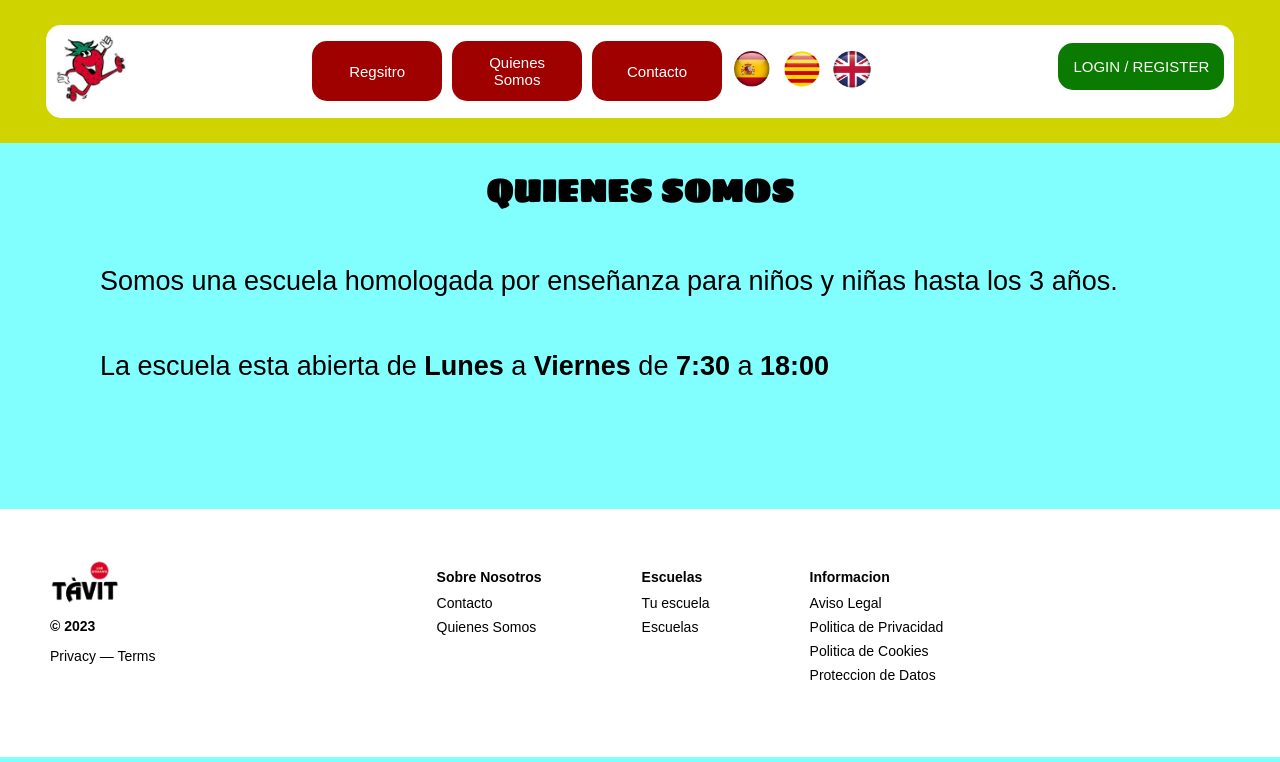
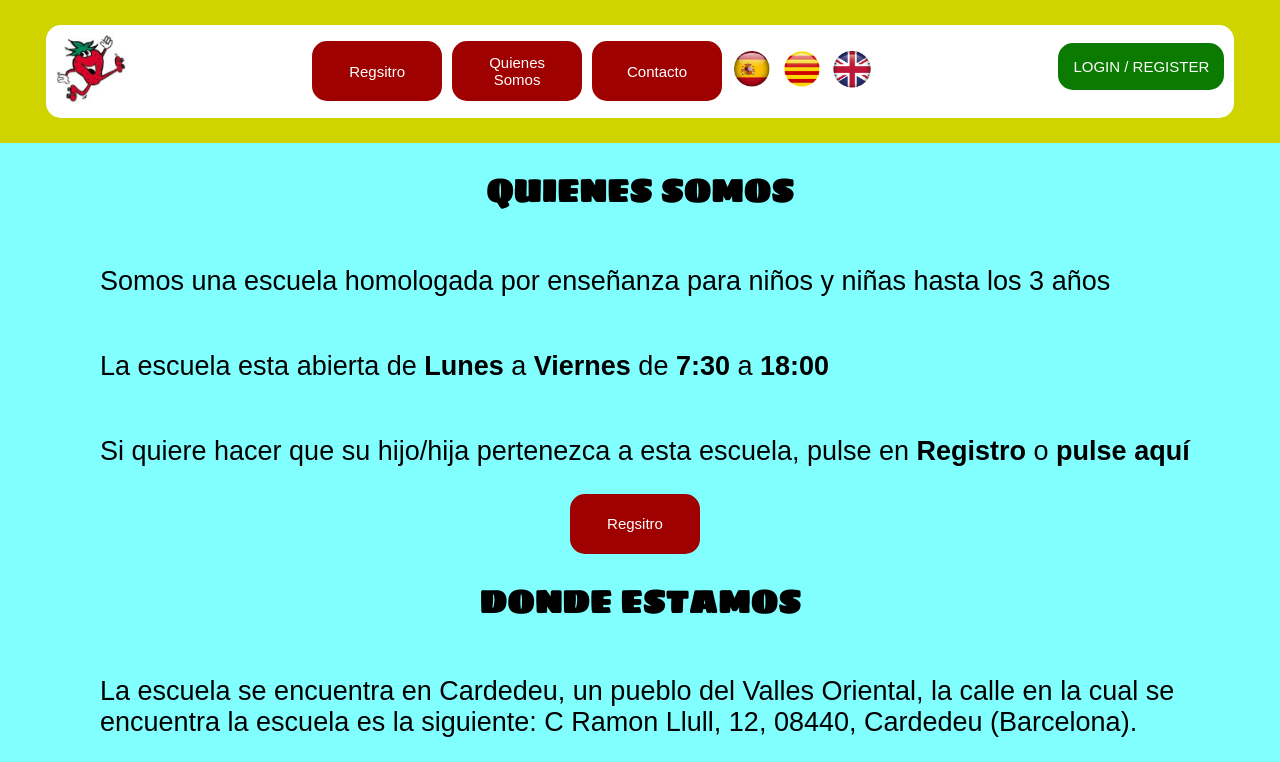
Before and after one commit to MarcRemisa/ProyectoIndividual, a Flask app: page /quienesSomos in a window 1280 px wide. Shown: the top 762 px of the page. Run offline with Flask 3, Linux system fonts and the light colour scheme.

Commit message:
quienessomos_casi_acabado

```diff
--- a/app.py
+++ b/app.py
@@ -57,7 +57,7 @@ def registro_esp():
         'copyright' : '© 2023',
         'privacidad' : 'Privacy — Terms',
         'sobreNosotros' : 'Sobre Nosotros',
-        'dondeEstamos' : 'Donde Estamos',
+        'dondeEstamos2' : 'Donde Estamos',
         'escuelas' : 'Escuelas',
         'tuEscuela' : 'Tu escuela',
         'informacion' : 'Informacion',
@@ -80,21 +80,14 @@ def login_esp():
         'idiomaEn':'EN',
         'login':'LOGIN / REGISTER',
         'login2' : 'LOGIN',
-        'register' : 'REGISTER',
         'nombre' : 'Nombre de Usuario o Correo Electronico',
         'contraseña' : 'Contraseña',
         'olvidadoContraseña' : 'He olvidado mi contraseña',
         'enviar' : 'ENVIAR',
-        'nombre2' : 'Nombre',
-        'Apellido' : 'Apellido',
-        'nombreUsuario' : 'Nombre de Usuario',
-        'correo' : 'Correo Electronico',
-        'contraseña2' : 'Contraseña',
-        'repiteContraseña' : 'Repite Contraseña',
         'copyright' : '© 2023',
         'privacidad' : 'Privacy — Terms',
         'sobreNosotros' : 'Sobre Nosotros',
-        'dondeEstamos' : 'Donde Estamos',
+        'dondeEstamos2' : 'Donde Estamos',
         'escuelas' : 'Escuelas',
         'tuEscuela' : 'Tu escuela',
         'informacion' : 'Informacion',
@@ -117,7 +110,7 @@ def quienesSomos():
         'idiomaEn':'EN',
         'login':'LOGIN / REGISTER',
         'quienesSomos2' : 'QUIENES SOMOS',
-        'informacion1' : 'Somos una escuela homologada por enseñanza para niños y niñas hasta los 3 años.',
+        'informacion1' : 'Somos una escuela homologada por enseñanza para niños y niñas hasta los 3 años',
         'informacion2' : 'La escuela esta abierta de',
         'informacion3' : 'Lunes',
         'informacion4' : 'a',
@@ -129,11 +122,15 @@ def quienesSomos():
         'informacion10' : 'Registro',
         'informacion11' : 'o',
         'informacion12' : 'pulse aquí',
-
+        'dondeEstamos':'DONDE ESTAMOS',
+        'infoDondeEstamos' : 'La escuela se encuentra en Cardedeu, un pueblo del Valles Oriental, la calle en la cual se encuentra la escuela es la siguiente: C Ramon Llull, 12, 08440, Cardedeu (Barcelona).',
+        'contacto2' : 'CONTACTO',
+        'facebook' : 'facebook.com/tavitcardedeu',
+        'gmail' : 'tavitcardedeu@hotmail.com',
         'copyright' : '© 2023',
         'privacidad' : 'Privacy — Terms',
         'sobreNosotros' : 'Sobre Nosotros',
-        'dondeEstamos' : 'Donde Estamos',
+        'dondeEstamos2' : 'Donde Estamos',
         'escuelas' : 'Escuelas',
         'tuEscuela' : 'Tu escuela',
         'informacion' : 'Informacion',
--- a/static/css/style.css
+++ b/static/css/style.css
@@ -72,6 +72,13 @@ nav {
     display: flex;
 }
 
+.mydiv{
+    display: flex;
+    align-items: center;
+    text-align: center;
+    justify-content: center;
+}
+
 .mi-div2 {
     background-color: #9F0000;
     color: white;
@@ -124,6 +131,12 @@ body {
     font-size: 27px;
 }
 
+.texto2_2{
+    font-family: 'Poppins', sans-serif;
+    text-align: center;
+    font-size: 27px;
+}
+
 .texto3 {
     font-family: 'Poppins', sans-serif;
     font-size: 14px;
@@ -150,6 +163,18 @@ body {
     color: rgb(0, 72, 255);
 }
 
+.texto7{
+    font-family: 'Comfortaa', sans-serif;
+    text-align: center;
+    font-size: 12px;
+    padding-bottom: 10px;
+}
+
+.textolink{
+    text-decoration: none;
+    color: black;
+}
+
 .escribirtexto{
     border-radius: 5px;
 }
@@ -169,7 +194,6 @@ body {
     border-radius: 5px;
     font-size: 10px;
 }
-
 
 .register{
     background-color: white;
--- a/templates/login_esp.html
+++ b/templates/login_esp.html
@@ -9,8 +9,9 @@
 </head>
 <body>
     {% include 'header.html' %}
-        <div class="mi-div4">
         <h1 class="texto">{{data.login2}}</h1>
+        <h2 class="texto7">No te has registrado todavia?</h2>
+        <link rel="stylesheet" href="">
         <div class="register">
             <p class="texto5">{{data.nombre}}</p>
             <input class="escribirtexto" type="nombre">
@@ -20,7 +21,6 @@
             <img class="imagengoogle" src="{{ url_for('static', filename='img/google-png.png') }}" alt="Mi Imagen">
             <p class="enviar">{{data.enviar}}</p>
         </div>
-        </div>
 
     {% include 'footer.html' %}
 </body>
--- a/templates/quienesSomos_esp.html
+++ b/templates/quienesSomos_esp.html
@@ -13,7 +13,20 @@
     <h1 class="texto">{{data.quienesSomos2}}</h1>
     <p class="texto2">{{data.informacion1}}</p>
     <p class="texto2">{{data.informacion2}} <b>{{data.informacion3}}</b> {{data.informacion4}} <b>{{data.informacion5}}</b> {{data.informacion6}} <b>{{data.informacion7}}</b> {{data.informacion4}} <b>{{data.informacion8}}</b></p>
-
+    <p class="texto2">{{data.informacion9}} <b>{{data.informacion10}}</b> {{data.informacion11}}<b> <a class="textolink" href="{{ url_for('registro_esp') }}">{{data.informacion12}}</a> </b></p>
+    <div class="mydiv">
+        <a class="mi-div2" href="{{ url_for('registro_esp') }}">{{data.registro}}</a>
+    </div>
+    <h1 class="texto">{{data.dondeEstamos}}</h1>
+    <p class="texto2">{{data.infoDondeEstamos}}</p>
+    <div class="mydiv">
+        <iframe src="https://www.google.com/maps/embed?pb=!1m18!1m12!1m3!1d2981.648306779668!2d2.3574667759318344!3d41.64173277126877!2m3!1f0!2f0!3f0!3m2!1i1024!2i768!4f13.1!3m3!1m2!1s0x12a4c93f3379da83%3A0x91124508f221eb6f!2zVMOgdml0!5e0!3m2!1ses!2ses!4v1705679746445!5m2!1ses!2ses" width="50%" height="450" style="border:0;" allowfullscreen="" loading="lazy" referrerpolicy="no-referrer-when-downgrade"></iframe>
+    </div>
+    <h1 class="texto">{{data.contacto2}}</h1>
+    <img src="" alt="">
+    <p class="texto2_2">{{data.facebook}}</p>
+    <img src="" alt="">
+    <p class="texto2_2">{{data.gmail}}</p>
     {% include 'footer.html' %}
 </body>
 </html>
```
Lines whose indentation alone changed are shown as unchanged.
